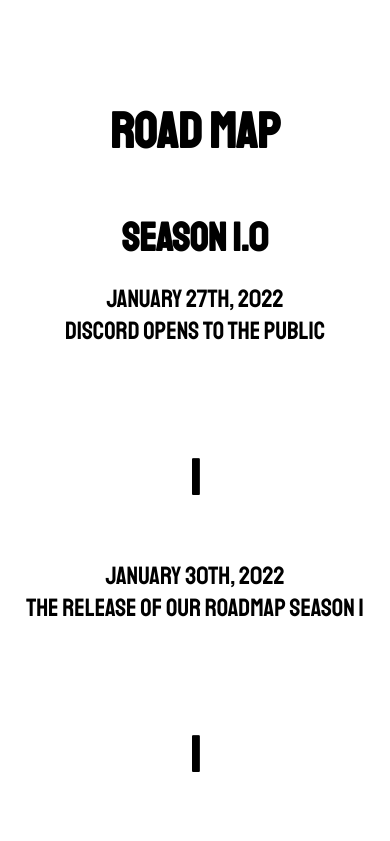
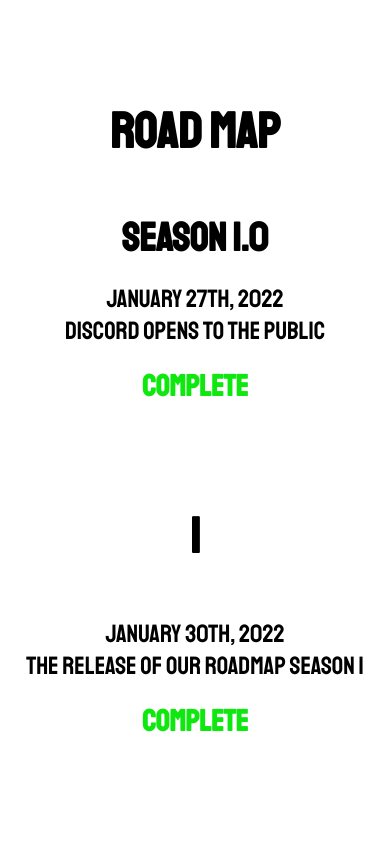
Before and after one commit to adamtz/felinefiendz, a React (Create React App) app: page /RoadMap in a window 390 px wide. Shown: the top 841 px of the page. Built offline with nearby package versions, Linux system fonts and the light colour scheme.

Commit message:
added more text on roadmap page and more media query's

```diff
--- a/src/App.js
+++ b/src/App.js
@@ -1,13 +1,12 @@
 import React from "react";
 
 //importing the use of route and routes for pages
-import { Route, Routes, Navigate} from "react-router-dom";
+import { Route, Routes} from "react-router-dom";
 
 
 import Main from "./routes/Main"
 import Merch from "./routes/Merch"
 import Bodega from "./routes/Bodega"
-import Transition from "./routes/Transition"
 import Team from "./routes/Team"
 import RoadMap from "./routes/RoadMap"
 
@@ -20,8 +19,6 @@ function App() {
        <Route path="/RoadMap" element={<RoadMap /> } />
        <Route path="/Team" element={<Team />} />
        <Route path="/Bodega" element={<Bodega />} />
-       <Route path="/Bodega2" element={<Navigate to="/Store"/>} />
-       <Route path="/Store" element={<Transition />} />
      </Routes>
     </div>
   );
--- a/src/components/roadmap.css
+++ b/src/components/roadmap.css
@@ -38,6 +38,26 @@ h3{
     font-size: 45px;
     color: red;
 }
+h4{
+    color: rgb(14, 232, 14);
+    font-size: 20px;
+    margin-top: 20px;
+
+}
+@media screen and (max-width:600px) {
+    h1{
+        font-size: 40px;
+    }
+    h2{
+        font-size: 30px;
+    }
+    h4{
+        color: rgb(14, 232, 14);
+        font-size: 20px;
+        margin-top: 20px;
+
+    }
+}
 
 @media screen and (max-width:800px) {
     h1{
@@ -46,4 +66,10 @@ h3{
     h2{
         font-size: 40px;
     }
+    h4{
+        color: rgb(14, 232, 14);
+        font-size: 30px;
+        margin-top: 20px;
+
+    }
 }
--- a/src/components/team.css
+++ b/src/components/team.css
@@ -65,10 +65,17 @@ a:hover{
     font-size: 20px;
 }
 /*mobile styling*/
+@media screen and (max-width:400px){
+    .pgr1{
+        font-size: 10px;
+        text-align: center;
+    }
+}
 
 @media screen and (max-width:500px){
     .pgr1{
         font-size: 10px;
+        text-align: center;
     }
 }
 @media screen and (max-width:800px) {
@@ -81,6 +88,12 @@ a:hover{
     .team{
         height: 100px;
         width: 100px;
+    }
+}
+@media screen and (max-width:400px) {
+    .team{
+        height: 200px;
+        width: 200px;
     }
 }
 @media screen and (max-width:500px){
@@ -100,3 +113,20 @@ a:hover{
         font-size: 10px;
     }
 }
+@media screen and (max-width:900px) {
+    .team{
+        height: 500px;
+        width: 500px;
+    }
+}
+@media screen and (max-width:900px) {
+    .pgr1{
+        font-size: 10px;
+    }
+}
+@media screen and (max-width:900px) {
+    img{
+        height: 250px;
+        width: 250px;
+    }
+}
--- a/src/routes/RoadMap.js
+++ b/src/routes/RoadMap.js
@@ -19,36 +19,47 @@ function RoadMap() {
         <ul>
           <li>January 27th, 2022 </li>
           <li>Discord opens to the public</li>
+          <h4>COMPLETE</h4>
           <h1>|</h1>
           <li> January 30th, 2022</li>
           <li>The release of our roadmap Season 1</li>
+          <h4>COMPLETE</h4>
           <h1>|</h1>
           <li>February 9th, 2022</li>
           <li> Twitter reaches 10,000 fiendz + 17,000 members on discord</li>
+          <h4>COMPLETE</h4>
           <h1>|</h1>
           <li>February 21st, 2022</li>
           <li>Website gets dropped</li>
+          <h4>COMPLETE</h4>
           <h1>|</h1>
           <li>March 6th, 2022</li>
           <li>Public sale of Feline Fiendz with a rapid sell out in under 10 minutes</li>
+          <h4>COMPLETE</h4>
           <h1>|</h1>
           <li>March 30th, 2022</li>
           <li>First Official fiendz meet up</li>
+          <h4>COMPLETE</h4>
           <h1>|</h1>
           <li>April 6th, 2022</li>
           <li>Surpassed 2,000 eth Volume traded</li>
+          <h4>COMPLETE</h4>
           <h1>|</h1>
           <li>April 10th, 2022</li>
           <li>Acquisition of our 1st Metaverse land</li>
+          <h4>COMPLETE</h4>
           <h1>|</h1>
           <li>April 29th, 2022</li>
           <li>1st Airdrop to all Feline Fiendz holders</li>
+          <h4>COMPLETE</h4>
           <h1>|</h1>
           <li>May 12th, 2022</li>
           <li>Feline Fiendz officially becomes verified on Open Sea</li>
+          <h4>COMPLETE</h4>
           <h1>|</h1>
           <li>May 16th, 2022</li>
           <li>Fiendz Bodega is open for business</li>
+          <h4>COMPLETE</h4>
         </ul>
       </div>
       <div>
--- a/src/routes/Transition.jsx
+++ /dev/null
@@ -1,12 +0,0 @@
-import React from 'react'
-import FiendzVideo3 from "../assets/inside.mp4"
-
-function Transition() {
-  return (
-    <div className='transition1'>
-      <video src={FiendzVideo3} autoPlay loop ></video>
-    </div>
-  )
-}
-
-export default Transition
```
